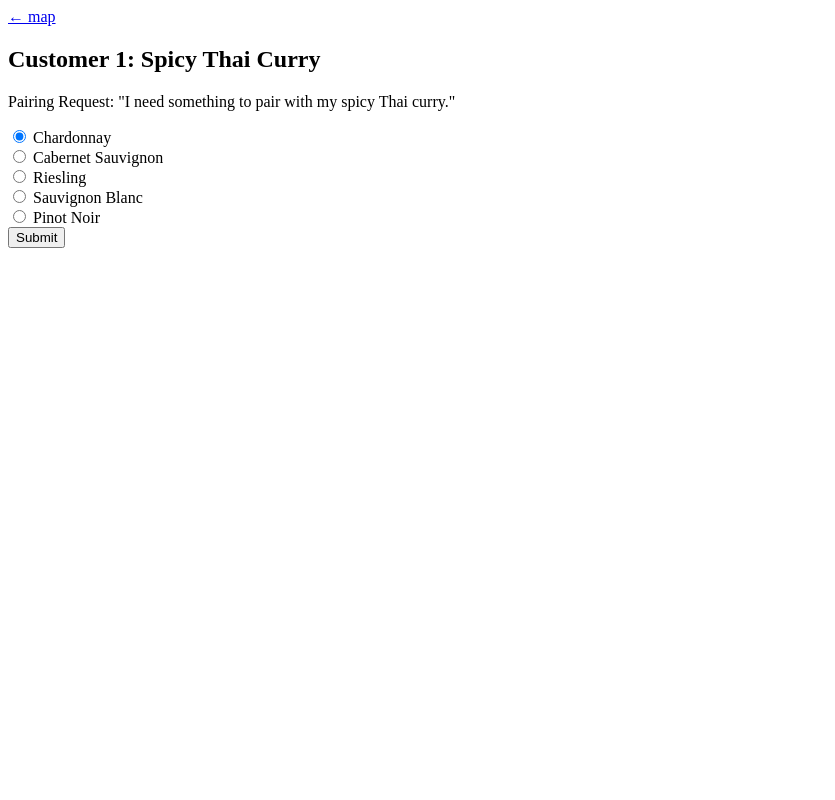
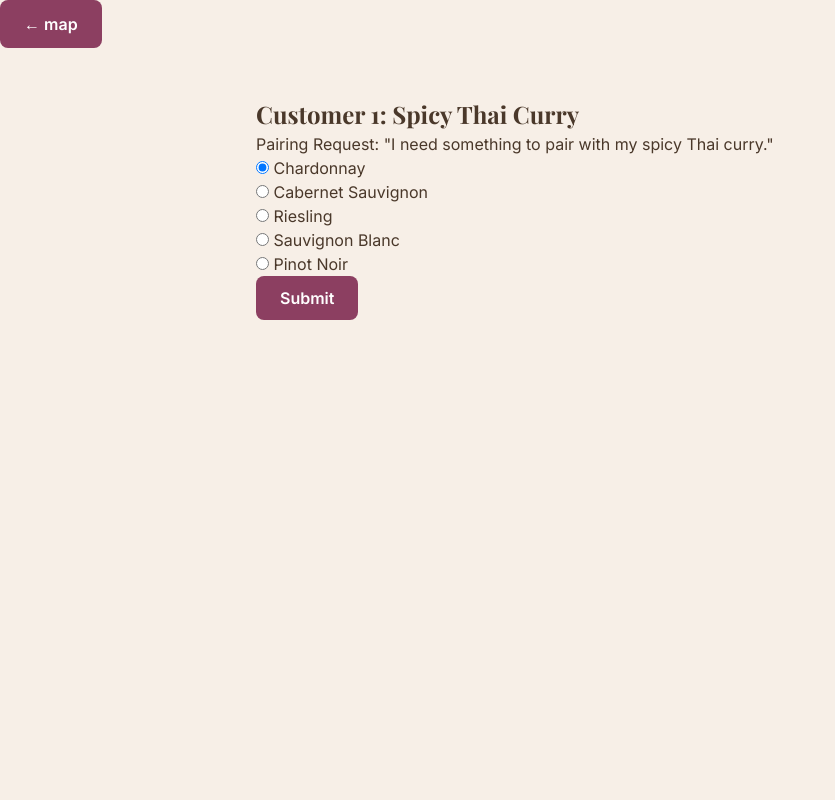
Before and after one commit to celinl1220/ui-wine, a Flask app: page /quiz/1 in a window 1280 px wide. Shown: the whole page, without its empty margins (0-835 px from the left). Run offline with Flask 3, Linux system fonts and the light colour scheme.

Commit message:
Update main.css (draft)

```diff
--- a/static/main.css
+++ b/static/main.css
@@ -1,5 +1,212 @@
-#hello_div{
-    padding-top:  10px;
-    padding-bottom:  10px;
-    color: blue;
+/*--------------------------------------
+  1. Imports & CSS Variables
+---------------------------------------*/
+@import url('https://fonts.googleapis.com/css2?family=Inter:wght@400;600&display=swap');
+@import url('https://fonts.googleapis.com/css2?family=Playfair+Display:wght@700&display=swap');
+
+:root {
+  /* Base color: page background */
+  --color-base:       #F7EFE7;
+
+  /* Accent color: primary buttons, links, active states */
+  --color-accent:     #8C3F61;
+
+  /* Light grey: cards, drop-zones, disabled states */
+  --color-light-grey: #F0F0F0;
+
+  /* Dark grey: primary body & heading text */
+  --color-dark-grey:  #4A382A;
 }
+
+/*--------------------------------------
+  2. Global Reset & Base Styles
+---------------------------------------*/
+* {
+  box-sizing: border-box;
+  margin: 0;
+  padding: 0;
+}
+
+html, body {
+  height: 100%;
+  background: var(--color-base);
+  font-family: 'Inter', sans-serif;
+  color: var(--color-dark-grey);
+  line-height: 1.5;
+}
+
+a {
+  text-decoration: none;
+  color: var(--color-accent);
+}
+a:hover {
+  text-decoration: underline;
+}
+
+/*--------------------------------------
+  3. Typography
+---------------------------------------*/
+/* Page titles & quiz headings */
+h1, h2 {
+  font-family: 'Playfair Display', serif;
+  font-weight: 700;
+  color: var(--color-dark-grey);
+}
+
+/* Sub-titles and prompts */
+h3, p, .prompt {
+  font-family: 'Inter', sans-serif;
+  color: var(--color-dark-grey);
+}
+
+/*--------------------------------------
+  4. Buttons
+---------------------------------------*/
+.btn-hero, button.btn-hero {
+  display: inline-block;
+  background: var(--color-accent);
+  color: #fff;
+  border: none;
+  border-radius: 8px;
+  padding: 0.75rem 1.5rem;
+  font-family: 'Inter', sans-serif;
+  font-weight: 600;
+  font-size: 1rem;
+  cursor: pointer;
+  transition: background 0.2s ease;
+}
+.btn-hero:hover {
+  background: #99577a; /* slightly lightened accent */
+}
+
+/* map & nav back buttons */
+.btn-back {
+  background: var(--color-accent);
+  color: #fff;
+  border: none;
+  border-radius: 8px;
+  padding: 0.5rem 1rem;
+  font-family: 'Inter', sans-serif;
+  font-weight: 600;
+  font-size: 0.9rem;
+}
+
+/*--------------------------------------
+  5. Quiz Layout Components
+---------------------------------------*/
+.quiz-step-container {
+  max-width: 800px;
+  margin: 2rem auto;
+  padding: 1rem;
+}
+
+/* Draggables grid */
+#draggables {
+  display: grid;
+  grid-template-columns: repeat(4, 1fr);
+  gap: 1rem;
+  margin-bottom: 1.5rem;
+}
+
+/* Individual draggable items */
+.draggable-item {
+  background: var(--color-light-grey);
+  border-radius: 8px;
+  padding: 0.5rem;
+  text-align: center;
+  cursor: grab;
+  user-select: none;
+}
+.draggable-item:active {
+  opacity: 0.8;
+}
+
+/* Drop zone */
+#drop-zone {
+  background: var(--color-light-grey);
+  border: 2px dashed var(--color-dark-grey);
+  border-radius: 8px;
+  padding: 1rem;
+  min-height: 200px;
+  transition: background 0.2s;
+}
+#drop-zone.bg-light {
+  background: #e8e8e8;
+}
+
+/* Selected count text */
+#selected-count {
+  margin-top: 0.5rem;
+  font-style: italic;
+  color: var(--color-dark-grey);
+}
+
+/* Multiple-choice & image-pick grid */
+.image-pick-grid {
+  display: grid;
+  grid-template-columns: repeat(4,1fr);
+  gap: 1rem;
+  margin-bottom: 1rem;
+}
+
+/*--------------------------------------
+  6. Progress & Map
+---------------------------------------*/
+#progress-container {
+  width: 100%;
+  height: 10px;
+  background: var(--color-light-grey);
+  margin-bottom: 1rem;
+}
+#progress-bar {
+  height: 100%;
+  width: 0%;
+  background: var(--color-accent);
+  transition: width 0.3s ease;
+}
+
+/* Map “realm” cards */
+.map-card {
+  position: relative;
+  border-radius: 16px;
+  overflow: hidden;
+  cursor: pointer;
+  transition: filter 0.3s, opacity 0.3s;
+}
+.map-card.inactive {
+  filter: grayscale(80%);
+  opacity: 0.5;
+}
+.map-card:hover {
+  filter: grayscale(0%);
+  opacity: 1;
+}
+
+/*--------------------------------------
+  7. Final Quiz Complete Screen
+---------------------------------------*/
+.final-quiz-complete {
+  text-align: center;
+  padding: 3rem 1rem;
+}
+.final-quiz-complete h2 {
+  margin-bottom: 1rem;
+}
+.final-quiz-complete p {
+  margin: 0.5rem 0;
+}
+.final-actions {
+  display: flex;
+  justify-content: center;
+  gap: 2rem;
+  margin-top: 2rem;
+}
+
+/*--------------------------------------
+  8. Utility
+---------------------------------------*/
+.text-center {
+  text-align: center;
+}
+.mt-1 { margin-top: 1rem; }
+.mt-2 { margin-top: 2rem; }
```
